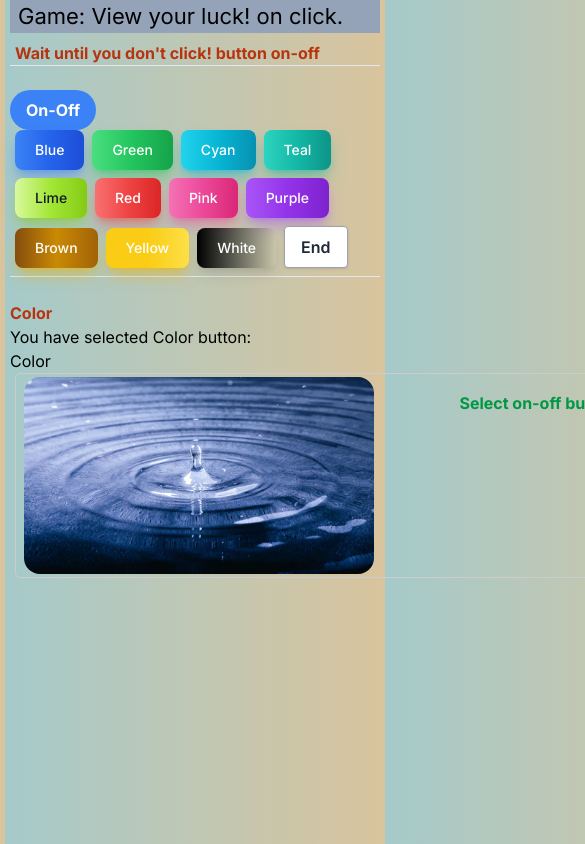
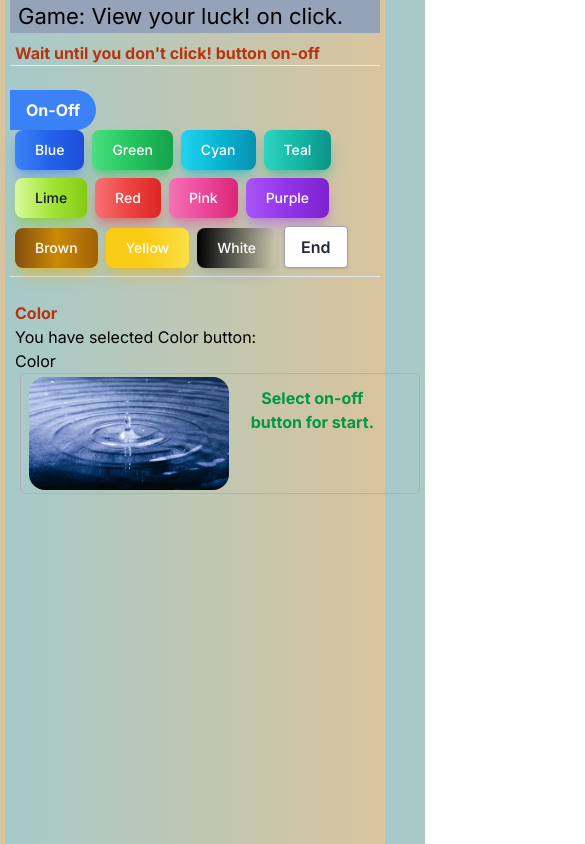
Before and after one commit to waseemghazigithub/rend, a Next.js app: page / in a window 390 px wide. Shown: the top 844 px of the page, 585 px wide, since content can reach past the window. Built offline with nearby package versions, Linux system fonts and the light colour scheme.

Commit message:
update.tsx
responsive

```diff
--- a/component/Props.tsx
+++ b/component/Props.tsx
@@ -78,18 +78,17 @@ const Props = ({ cname, onoff, clickno,plary1,scor1 }: { cname: string; onoff: b
    scor1=(10+scor1);
   }
 
-
-
    return (
     // <h1> Hello {props.name +" "+ props.cast} </h1>   without destructure
-    <div className="container">
+    // <div className="container">
+      <div>
       <p id="text-2"> {cname} </p>
-      <h1> {` You have selected ${cname} button:`} </h1> <h1>{`${def}`} </h1>
+      <h1> {` You have selected ${cname} button:`} </h1> <p>{`${def}`} </p>
       <div className="container1">
         <Image
           src={img}
           alt="Sole"
-          className="w-[350px] h-[200px] ml-2 rounded-2xl align-middle "
+          className="w-[200px] h-[100px] ml-2 rounded-2xl align-middle "
         />
 
         {onoff ? (
--- a/src/app/globals.css
+++ b/src/app/globals.css
@@ -25,8 +25,8 @@ body {
     /* border: 2px solid rgb(205, 201, 201);  */
     /* background-color: rgb(255, 255, 255); */
     margin: 4px 0px;
-    padding: 10px;
-    width: 33%;
+    padding: 5px;
+    width: 40%;
     box-sizing: border-box;
     display: inline;
 
@@ -38,15 +38,15 @@ body {
 }
 
 .container1{
-    display:flex;
-    /* display: inline-flex; */
+    /* display:flex; */
+    display: inline-flex;
     /* flex-direction: column;  */
     align-items: flex-start; /* Align items to the start of the column */
-    border: 1px solid #ccc;
+    border: 1px solid #b5b1b1;
     border-radius: 5px;
 
      padding: 3px;
-     /* width: 500px;   */
+     width: 400px;
 
 
     /* align-items: flex-start; */
--- a/src/app/page.tsx
+++ b/src/app/page.tsx
@@ -36,7 +36,7 @@ export default function Home() {
 
        {/* <br/> */}
        <hr></hr><br />
-       <button onClick={()=>{setshow(!show);setclickcount(5);setpl1(0) }} className="bg-blue-500 hover:bg-blue-700 text-white font-bold py-2 px-4 rounded-full">
+       <button onClick={()=>{setshow(!show);setclickcount(5);setpl1(0) }} className="bg-blue-500 hover:bg-blue-700 text-white font-bold py-2 px-4 rounded-e-full">
  On-Off </button>
  <div className="inline-block">
  <button onClick={()=>{setluck("Blue") ;changeCounter(); }} type="button" className="text-white bg-gradient-to-r from-blue-500 via-blue-600 to-blue-700 hover:bg-gradient-to-br focus:ring-4 focus:outline-none focus:ring-blue-300 dark:focus:ring-blue-800 shadow-lg shadow-blue-500/50 dark:shadow-lg dark:shadow-blue-800/80 font-medium rounded-lg text-sm px-5 py-2.5 text-center me-2 mb-2 ">Blue</button>
```
